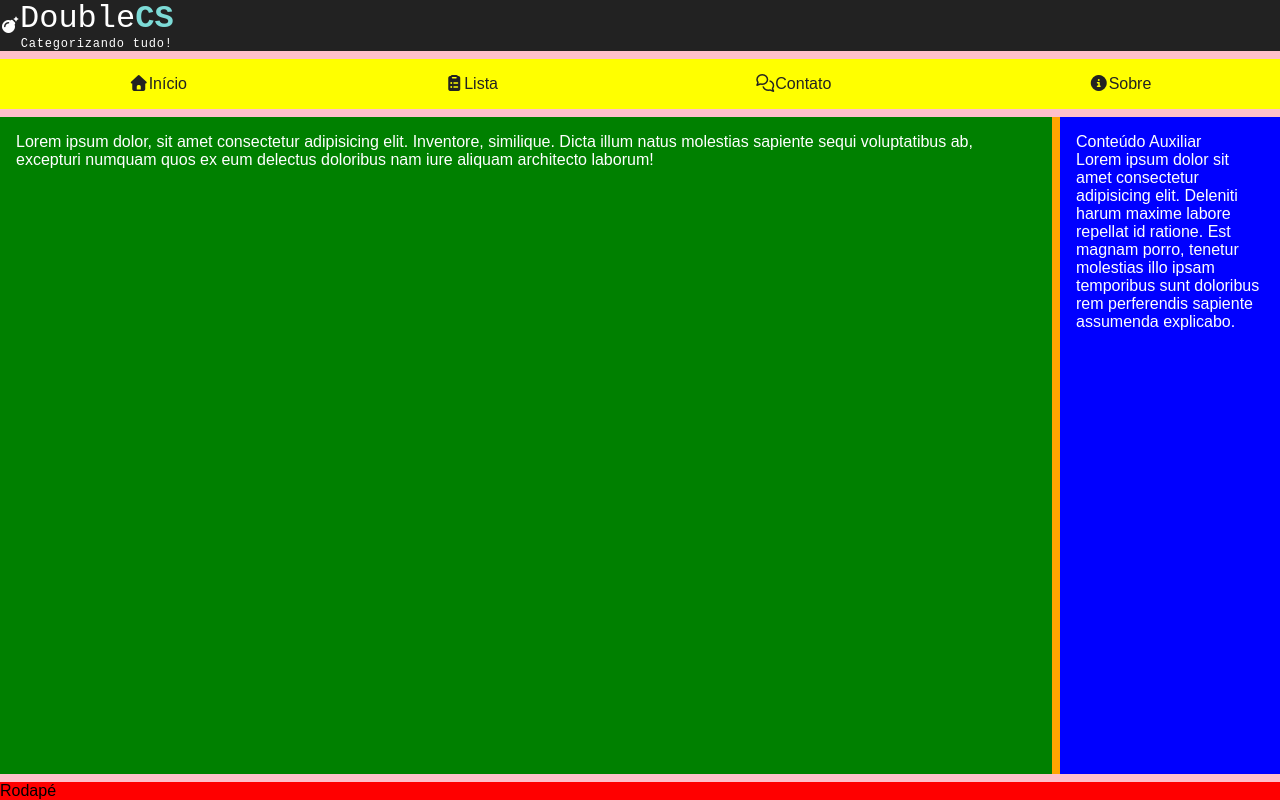
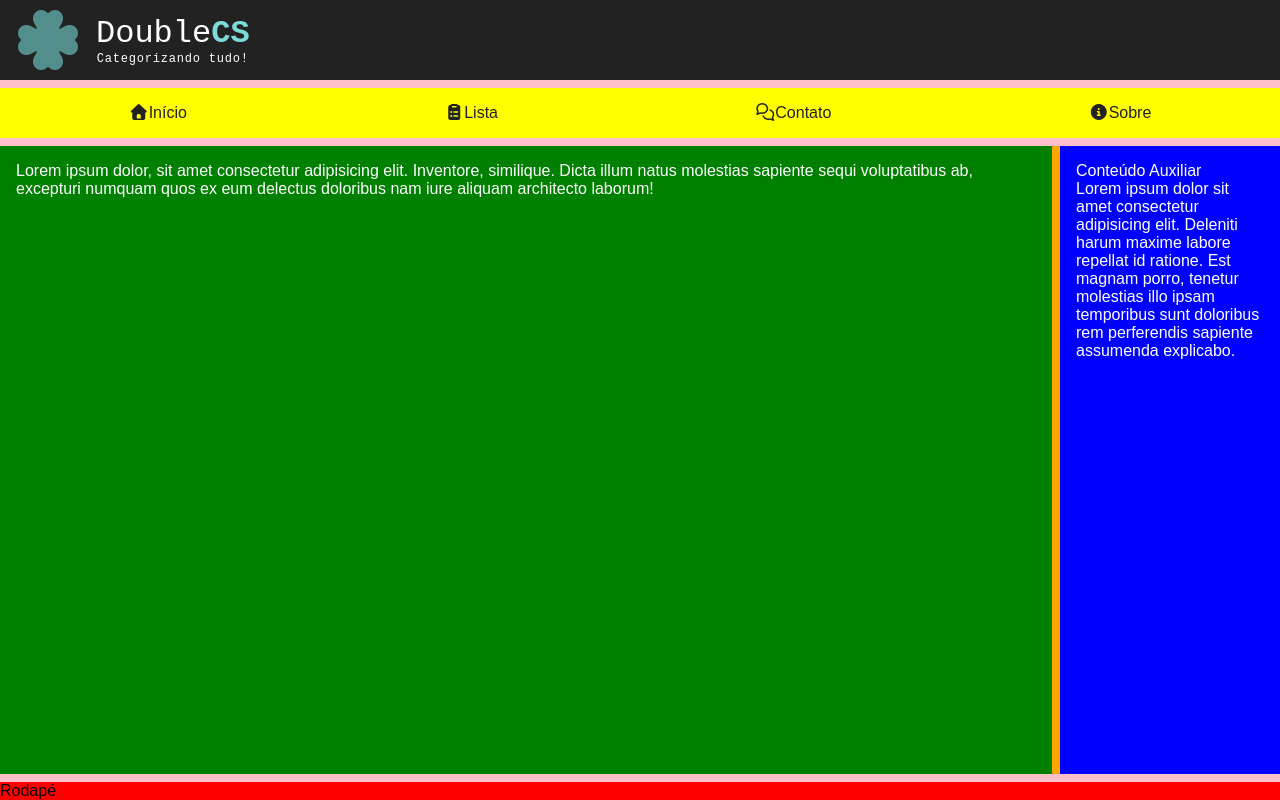
Before and after one commit to ryancs2/bomb, a plain HTML site: page index.html in a window 1280 px wide. Drawn offline with Linux system fonts and the light colour scheme.

Commit message:
fazendo alterações em casa

```diff
--- a/index.html
+++ b/index.html
@@ -7,7 +7,7 @@
     <!-- Pode importar o CSS do Font Awesome assim:
     <link rel="stylesheet" href="https://cdnjs.cloudflare.com/ajax/libs/font-awesome/7.0.1/css/all.min.css">
     -->
-    <title>InovaCat</title>
+    <title>Bomb</title>
     <style>
         /* Importa o CSS do font Awesome */
         @import url('https://cdnjs.cloudflare.com/ajax/libs/font-awesome/7.0.1/css/all.min.css');
@@ -48,7 +48,7 @@
 
         .logo {
             font-size: 4rem;
-            color: rgb(3, 110, 75);
+            color: rgb(82, 143, 140);
             margin: .5rem;
         }
 
@@ -139,7 +139,7 @@
     <div id="wrap">
 
         <header>
-            <a href="#Início"><i class="fa-solid fa-bomb"></i></a>
+            <a href="#Início"><i class="fa-solid fa-clover logo"></i></a>
             <a href="#Início">
                 <h1 class="title">
                     <span>Double<strong>CS</strong></span>
@@ -153,7 +153,7 @@
             <a href="#Início"><i class="fa-solid fa-house"></i><span>Início</span></a>
             <a href="#Lista"><i class="fa-solid fa-clipboard-list"></i><span>Lista</span></a>
             <a href="#Contato"><i class="fa-regular fa-comments"></i><span>Contato</span></a>
-            <a href="#Sobre"><i class="fa-solid fa-circle-info"></i></i><span>Sobre</span></a>
+            <a href="#Sobre"><i class="fa-solid fa-circle-info"></i><span>Sobre</span></a>
         </nav>
 
         <main>
```
